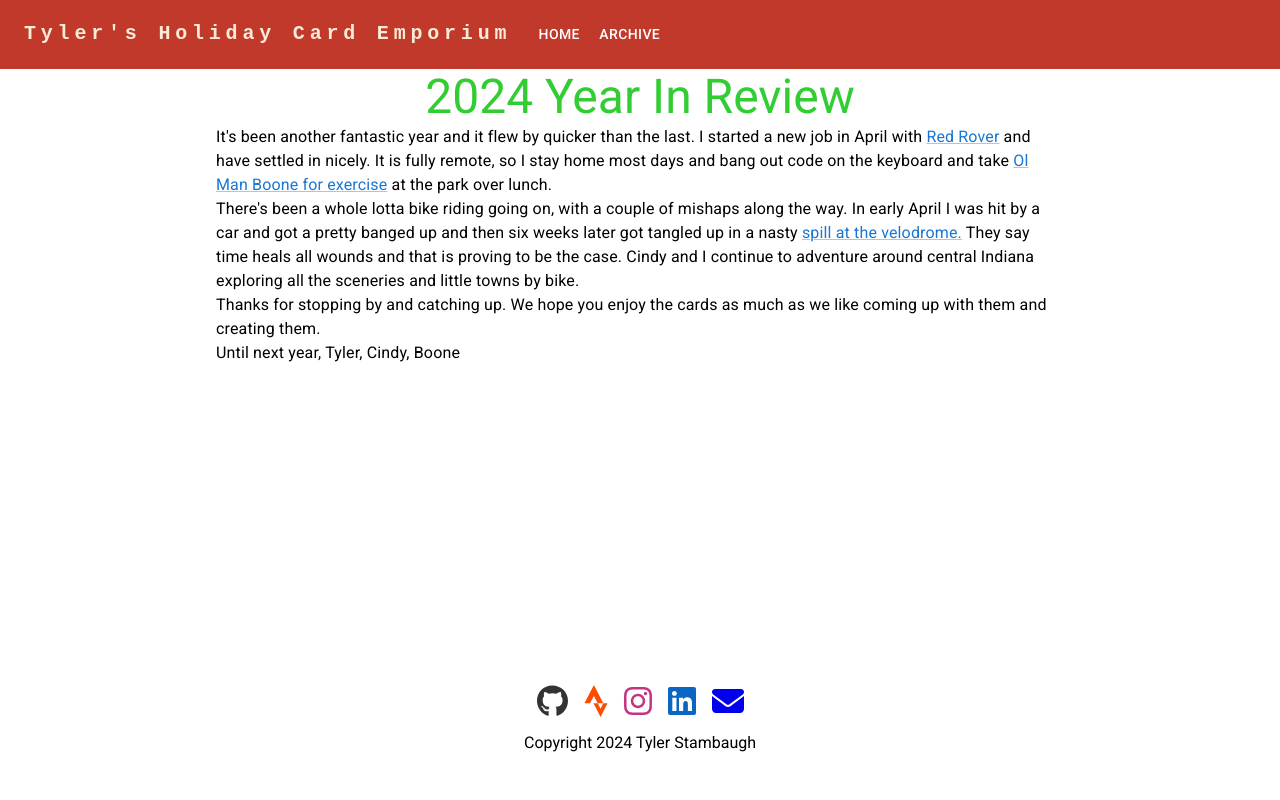
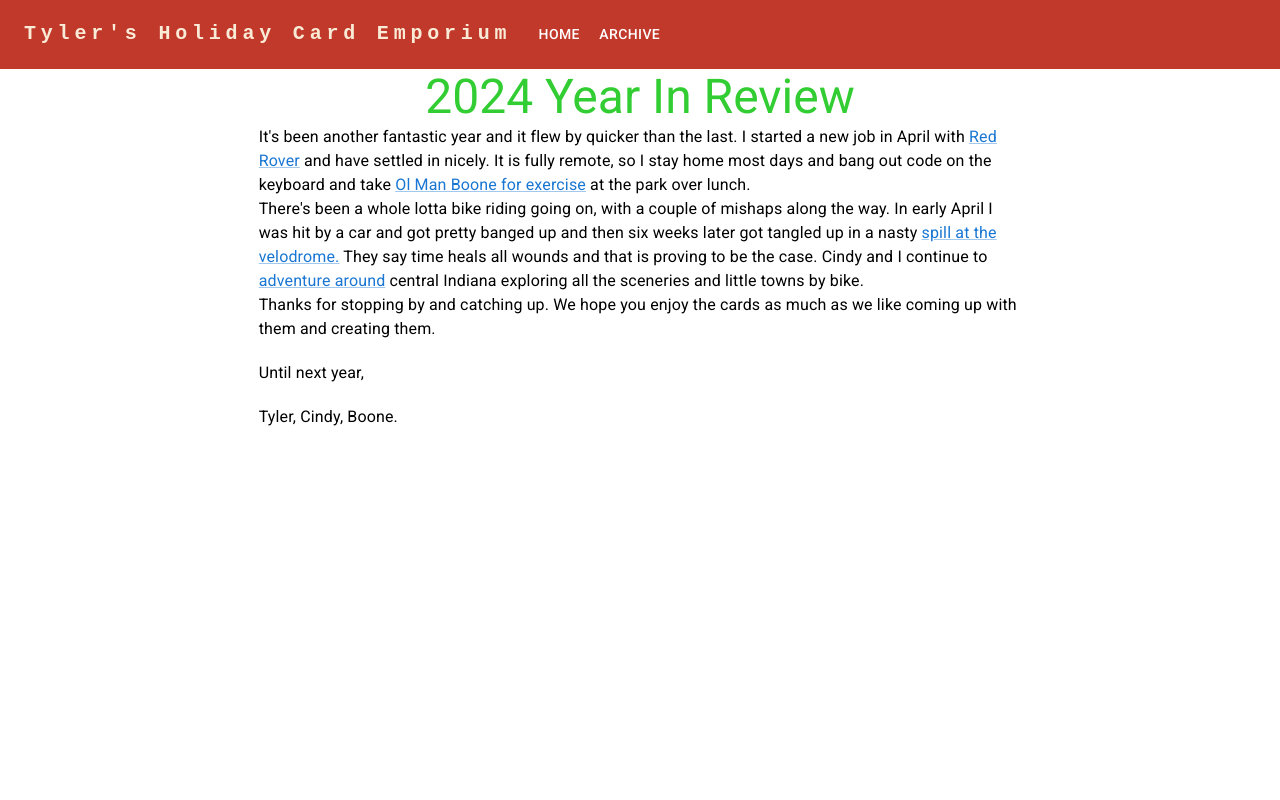
Before and after one commit to tylerstambaugh/holiday-card-site, a React (Vite) app: page / in a window 1280 px wide. Shown: the top 800 px of the page. Built offline with nearby package versions, Linux system fonts and the light colour scheme.

Commit message:
that's enough for tonight.

```diff
--- a/src/App.css
+++ b/src/App.css
@@ -48,9 +48,7 @@ main {
   text-align: center;
   color: black;
   padding: 1rem 0;
-  margin-top: auto;
   position: sticky;
-  bottom: 0;
   width: 100%;
 }
 
@@ -72,8 +70,8 @@ p {
 .archive-photo-box {
   justify-content: center;
   align-content: center;
-  min-width: 350px;
-  min-height: 350px;
+  min-width: auto;
+  min-height: auto;
 }
 
 .archive-photo {
--- a/src/components/footer.tsx
+++ b/src/components/footer.tsx
@@ -15,7 +15,8 @@ export const Footer: React.FC = () => {
     <footer
       className={`footer`}
     >
-      <Container className=" footer">
+      <hr />
+      <Container >
         <Stack
           className="icon-container" direction="row" spacing={2}
         >
--- a/src/components/header.tsx
+++ b/src/components/header.tsx
@@ -42,7 +42,6 @@ export const Header = () => {
           <Box sx={{ flexGrow: 1, display: { md: 'none' } }}>
             <IconButton
               size="large"
-              aria-label="account of current user"
               aria-controls="menu-appbar"
               aria-haspopup="true"
               onClick={handleOpenNavMenu}
--- a/src/pages/archive.tsx
+++ b/src/pages/archive.tsx
@@ -59,7 +59,15 @@ export const Archive: React.FC = () => {
                         expandIcon={<ExpandMoreIcon />}
                         aria-controls="panel1-content"
                         id={`panel${index}-header`}
-                        className="archive-accordion-header-selected"
+                        sx={{
+                            '&.Mui-expanded': {
+                                backgroundColor: '#FFD700', // Style for expanded state
+                            },
+                            '&.Mui-collapsed': {
+                                backgroundColor: '#000', // Style for collapsed state
+                            },
+
+                        }}
                     >
                         {item.year}
                     </AccordionSummary>
@@ -77,7 +85,7 @@ export const Archive: React.FC = () => {
     )
             )}
 
-        </div>
+        </div >
     )
 
 }
--- a/src/pages/home.tsx
+++ b/src/pages/home.tsx
@@ -1,10 +1,12 @@
-import { Grid2 as Grid, Link, Typography } from '@mui/material';
+import { Box, Container, Grid2 as Grid, Link, Typography } from '@mui/material';
 import React from 'react';
 
 export const Home: React.FC = () => {
 
 
     return (
+        <Container maxWidth="lg">
+            <Box sx={{ minHeight: '100vh', flexGrow: 1 }}>
         <Grid container spacing={2} justifyContent={"center"}>
             <Grid size={{ xs: 10, md: 8 }}>
 
@@ -14,28 +16,37 @@ export const Home: React.FC = () => {
                 <Typography >It's been another fantastic year and it flew by quicker than the last. I started a new job in April with {" "}
                     <Link href={"http://www.redroverk12.com"} target={"_blank"}>
                         Red Rover
-                    </Link>
+                    </Link >
                     {" "} and have settled in nicely.  It is fully remote, so I stay home most days and bang out code on the keyboard and take {" "}
-                    <Link>
+                    <Link href={"https://youtube.com/shorts/TyLCEsu_g54?feature=share"} target={"_blank"}>
                         Ol Man Boone for exercise
                     </Link>
-                    {" "}   at the park over lunch.
+                    {" "}at the park over lunch.
                 </Typography>
                 <Typography>
                     There's been a whole lotta bike riding going on, with a couple of mishaps along the way.
-                    In early April I was hit by a car and got a pretty banged up and then six weeks later got tangled up in a nasty {" "}
+                    In early April I was hit by a car and got pretty banged up and then six weeks later got tangled up in a nasty {" "}
                     <Link href="https://youtu.be/QQHHL25VDOU">
                         spill at the velodrome.
                     </Link>
-                    {" "} They say time heals all wounds and that is proving to be the case. Cindy and I continue to adventure around central Indiana exploring all the sceneries and little towns by bike.
+                    {" "} They say time heals all wounds and that is proving to be the case. Cindy and I continue to{" "}
+                    <Link href={"https://youtube.com/shorts/6ME0bnRGTDc?feature=share"} target={"_blank"}>
+                        adventure around
+                    </Link>
+                    {" "}central Indiana exploring all the sceneries and little towns by bike.
                 </Typography>
                 <Grid size={{ xs: 10, md: 8 }}>
 
                 </Grid>
                 <Typography>Thanks for stopping by and catching up. We hope you enjoy the cards as much as we like coming up with them and creating them.  </Typography>
-                <Typography>Until next year, Tyler, Cindy, Boone</Typography>
+                <br />
+                <Typography>Until next year,</Typography>
+                <br />
+                <Typography> Tyler, Cindy, Boone.</Typography>
             </Grid>
         </Grid>
+            </Box>
+        </Container>
     )
 
 }
```
Lines whose indentation alone changed are shown as unchanged.
